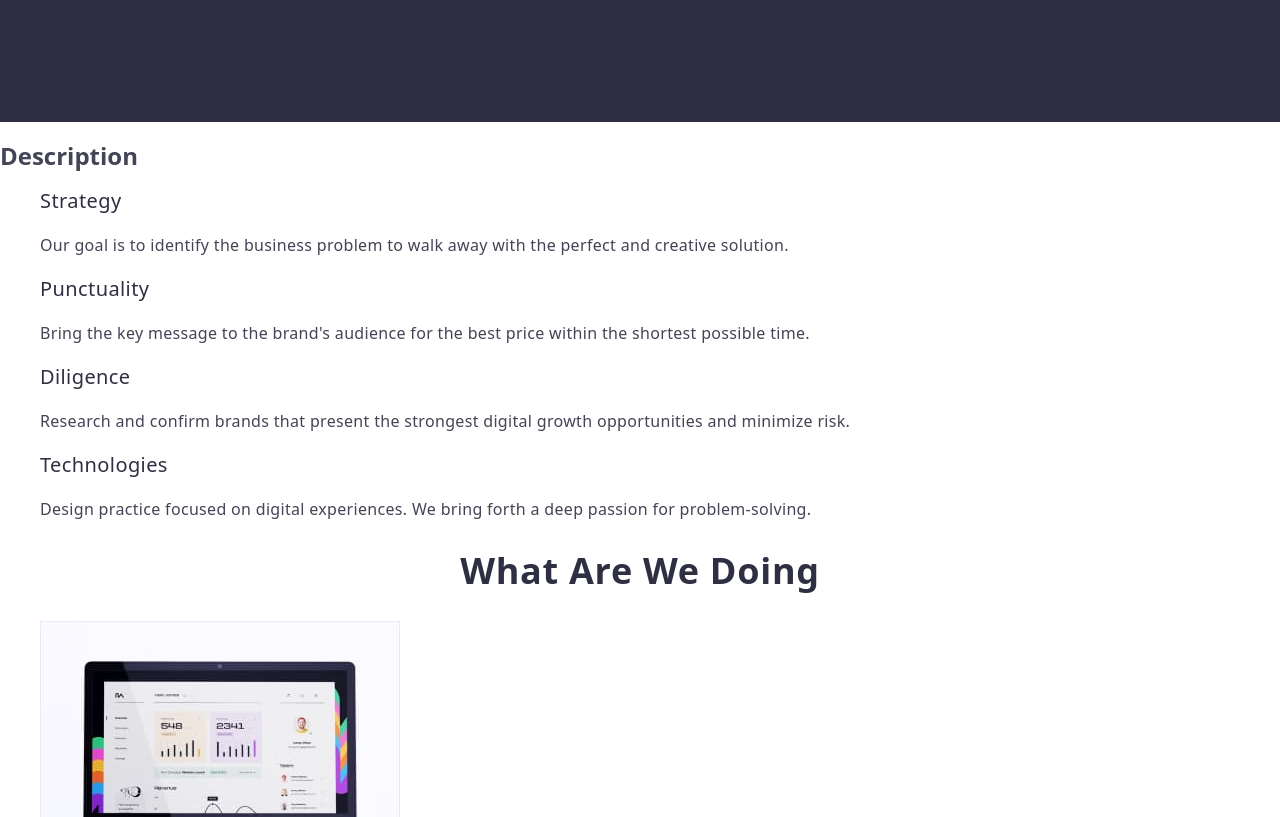
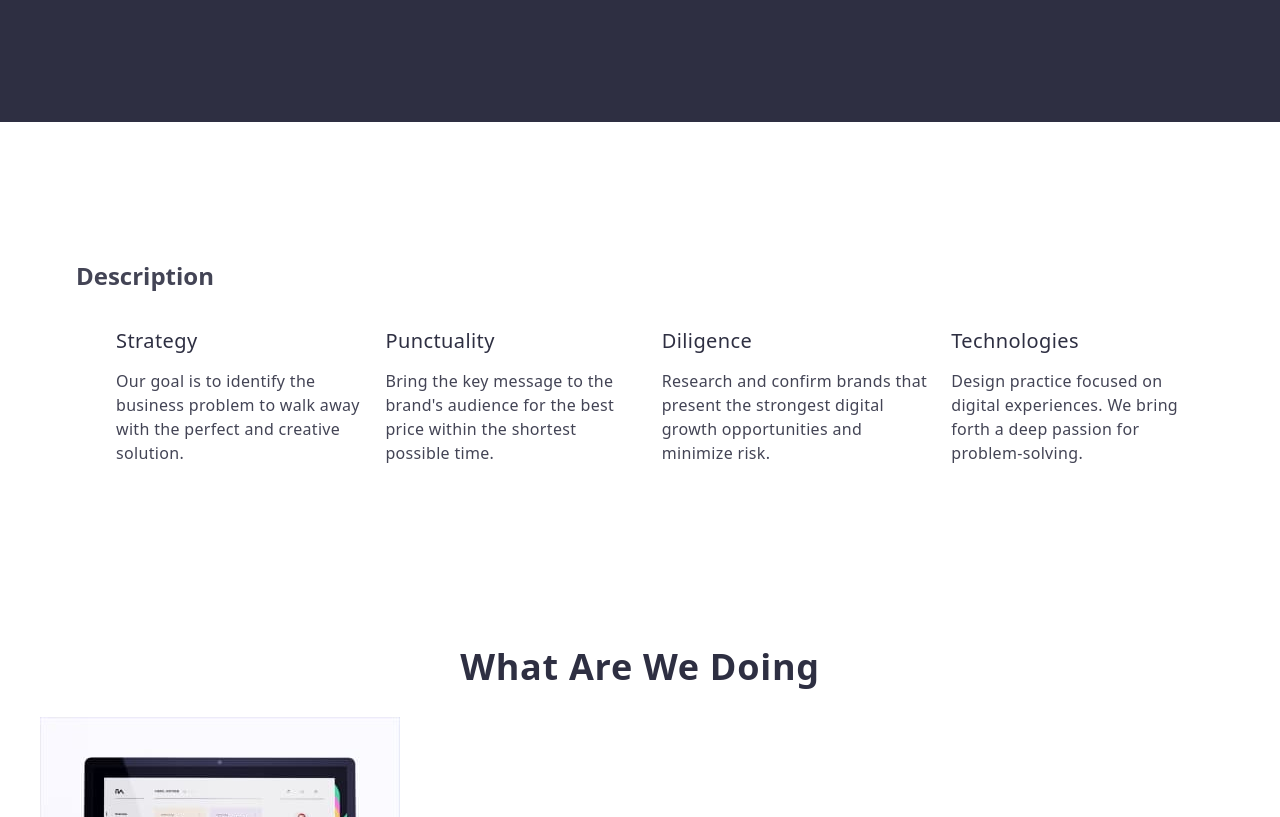
Before and after one commit to RAstik4444/glit-markup-hw-03, a plain HTML site: page index.html in a window 1280 px wide. Shown: the part 640-1457 px from the top of the page. Drawn offline with nearby package versions, Linux system fonts and the light colour scheme.

Commit message:
section-second

```diff
--- a/css/index.css
+++ b/css/index.css
@@ -47,6 +47,25 @@ img {
     background-color: #2E2F42;
     padding-top: 188px;
     padding-bottom: 188px;
+}
+
+.section-second {
+    padding-top: 120px;
+    padding-bottom: 120px;
+}
+
+.section-description {
+    display: flex;
+    gap: 24px;
+
+}
+
+.punkt-description {
+    width: calc((100%-72px)/4);
+}
+
+.descr-h3 {
+    margin-bottom: 8px;
 }
 
 .main-head {
--- a/index.html
+++ b/index.html
@@ -50,33 +50,38 @@
                 <button type="button" class="btn-serv btn-order">Order Service</button>
             </div>
         </section>
-        <section>
+        <section class="section-second">
+            <div class="container">
                 <h2 class="section">Description</h2>
-            <ul class="list">
-                <li>
-                    <h3 class="description">Strategy</h3>
+                <ul class="list section-description">
+                    <li class="punkt-description">
+                        <h3 class="description descr-h3">Strategy</h3>
                         <p class="description-info">Our goal is to identify the business
                             problem to walk away with the perfect and creative solution.</p>
                     </li>
-                <li>
-                    <h3 class="description">Punctuality</h3>
-                    <p class="description-info">Bring the key message to the brand's audience for the best price within
+                    <li class="punkt-description">
+                        <h3 class="description descr-h3">Punctuality</h3>
+                        <p class="description-info">Bring the key message to the brand's audience for the best price
+                            within
                             the shortest possible
                             time.</p>
                     </li>
-                <li>
-                    <h3 class="description">Diligence</h3>
-                    <p class="description-info">Research and confirm brands that present the strongest digital growth
+                    <li class="punkt-description">
+                        <h3 class="description descr-h3">Diligence</h3>
+                        <p class="description-info">Research and confirm brands that present the strongest digital
+                            growth
                             opportunities and minimize
                             risk.</p>
                     </li>
-                <li>
-                    <h3 class="description">Technologies</h3>
-                    <p class="description-info">Design practice focused on digital experiences. We bring forth a deep
+                    <li class="punkt-description">
+                        <h3 class="description descr-h3">Technologies</h3>
+                        <p class="description-info">Design practice focused on digital experiences. We bring forth a
+                            deep
                             passion for
                             problem-solving.</p>
                     </li>
                 </ul>
+            </div>
         </section>
         <section>
             <h2 class="information">What are we doing</h2>
```
Lines whose indentation alone changed are shown as unchanged.
